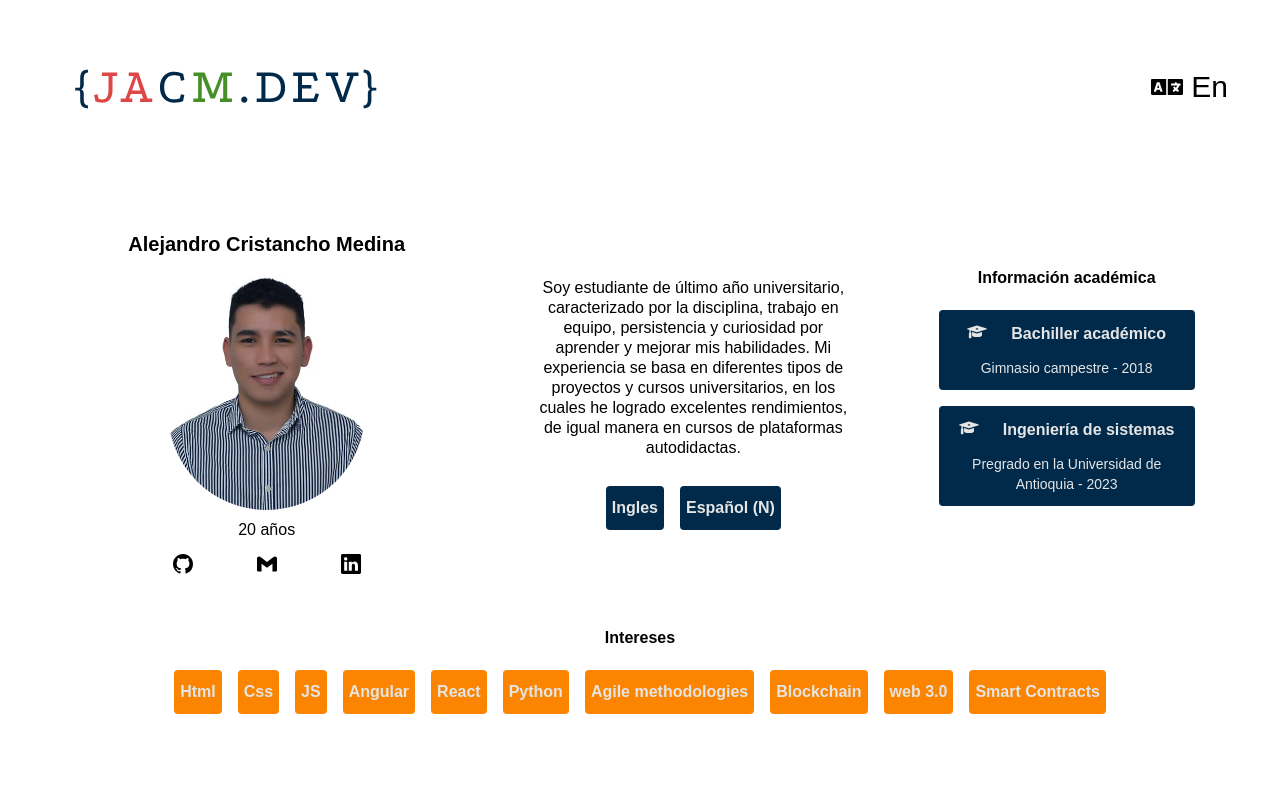
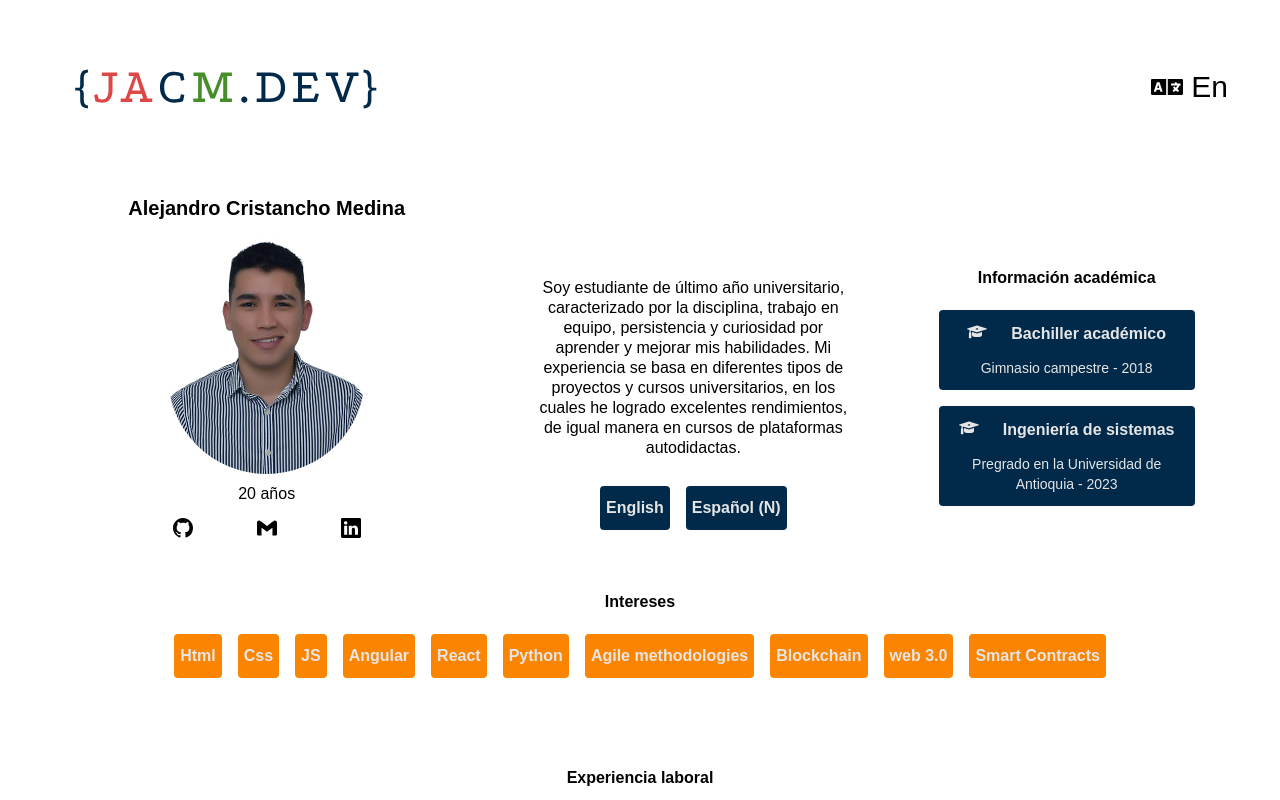
Before and after one commit to AlejandroCristM/alejandrocristm-portafolio, a React (Create React App) app: page / in a window 1280 px wide. Shown: the top 800 px of the page. Built offline with nearby package versions, Linux system fonts and the light colour scheme.

Commit message:
fix: english label and some styles

```diff
--- a/src/components/PerfilInfo.jsx
+++ b/src/components/PerfilInfo.jsx
@@ -21,8 +21,8 @@ export default function PerfilInfo() {
 
   return (
     <section className='flex flex-col text-center lg:flex-row'>
-      <section className='flex flex-col lg:w-2/3'>
-        <h1 className='text-xl mt-14 font-bold'>Alejandro Cristancho Medina</h1>
+      <section className='flex flex-col mt-5 lg:w-2/3'>
+        <h1 className='text-xl font-bold'>Alejandro Cristancho Medina</h1>
         <picture className='flex flex-col items-center rounded-full px-5'>
           <img
             src={foto}
@@ -56,7 +56,7 @@ export default function PerfilInfo() {
           <p className='w-3/4 mt-2 md:w-3/5 lg:w-full'>{t('textAboutMe')}</p>
         </article>
         <div className='flex justify-center mt-5'>
-          <DetailText detail='Ingles' color='blue' textColor='platinium' />
+          <DetailText detail='English' color='blue' textColor='platinium' />
           <DetailText detail='Español (N)' color='blue' textColor='platinium' />
         </div>
       </section>
```
